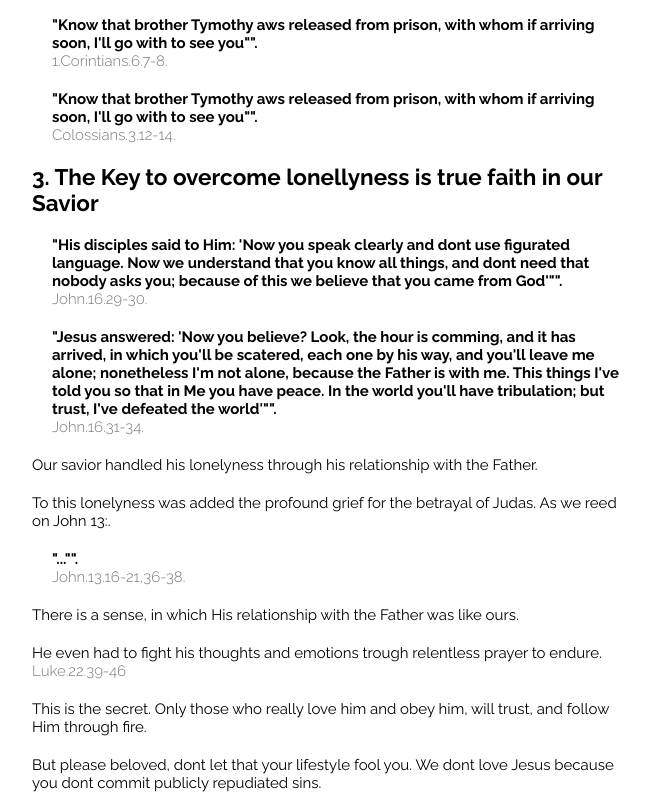
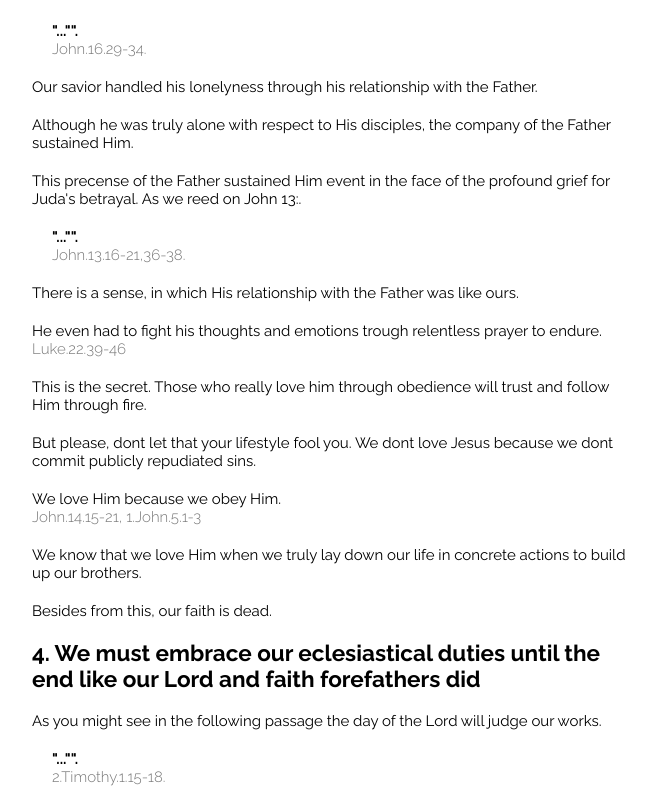
Before and after one commit to EduardoOsteicoechea/eduardoosfrontend, a React (Vite) app: page /a_healthy_lonelyness in a window 1280 px wide. Shown: the part 994-1788 px from the top of the page, without its empty margins (308-964 px from the left). Built offline with nearby package versions, Linux system fonts and the light colour scheme.

Commit message:
test deploy

```diff
--- a/public/static_data/a_healthy_lonelyness.json
+++ b/public/static_data/a_healthy_lonelyness.json
@@ -5,194 +5,119 @@
          "heading": "A good life can end in lonelyness and betrayal",
          "subideas": [
             {
-               "text": "Know that brother Tymothy aws released from prison, with whom if arriving soon, I'll go with to see you",
-               "keyPhases": [],
-               "relatedBibleReferences": [],
-               "lists": [],
+               "text": "...",
                "isBiblicalPassage": true,
                "biblicalReference": "Hebrews.13.24"
             },
             {
-               "text": "As you might notice, Timothy was also imprisoned. The mention of Tymothy, plus the lack of Paul mentioning on the letter, plus the incredible difference in style and focus of this letter with Paul's letters, suggests me that maybe Paul is dead at this point, and that Tymothy persevered as instructed in 2 timothy",
-               "keyPhases": [],
-               "relatedBibleReferences": [],
-               "lists": [],
-               "isBiblicalPassage": false,
-               "biblicalReference": ""
+               "text": "As you might notice, Timothy was also imprisoned. The mention of Tymothy, plus the lack of Paul mentioning on the letter, plus the incredible difference in style and focus of this letter with Paul's letters, suggests me that maybe Paul is dead at this point, and that Tymothy persevered as instructed in 2 timothy"
             },
             {
-               "text": "As you know, all that are in Asia turned their back on me, among whom are Figelo and Hermogenes. That the Lord grants mercy to the house of Onesiphorus, because many times he consolated me and didn't was ashamed by my chains. Rather, when he was in Rome, seeked me with haste and found me. That the Lod grants that he finds mercy from the Lord in that day. Besides, the services that he gave in Ephesus you know them better",
-               "keyPhases": [],
-               "relatedBibleReferences": [],
-               "lists": [],
+               "text": "...",
                "isBiblicalPassage": true,
                "biblicalReference": "2.Timothy.1.15-18"
-            }
-            ,
+            },
             {
-               "text": "As you know, all that are in Asia turned their back on me, among whom are Figelo and Hermogenes. That the Lord grants mercy to the house of Onesiphorus, because many times he consolated me and didn't was ashamed by my chains. Rather, when he was in Rome, seeked me with haste and found me. That the Lod grants that he finds mercy from the Lord in that day. Besides, the services that he gave in Ephesus you know them better",
-               "keyPhases": [],
-               "relatedBibleReferences": [],
-               "lists": [],
+               "text": "...",
                "isBiblicalPassage": true,
                "biblicalReference": "2.Timothy.2.8-13"
+            },
+            {
+               "text": "...",
+               "isBiblicalPassage": true,
+               "biblicalReference": "2.Corinthians.11.1-15,12.11-13"
             }
          ]
       },
-
-
       {
          "heading": "The task of Christian Life is obedient perseverance event in the face of lonelyness",
          "subideas": [
             {
-               "text": "Know that brother Tymothy aws released from prison, with whom if arriving soon, I'll go with to see you",
-               "keyPhases": [],
-               "relatedBibleReferences": [],
-               "lists": [],
+               "text": "...",
                "isBiblicalPassage": true,
                "biblicalReference": "Revelation.2.8-11"
-            }
-            ,
+            },
             {
-               "text": "Know that brother Tymothy aws released from prison, with whom if arriving soon, I'll go with to see you",
-               "keyPhases": [],
-               "relatedBibleReferences": [],
-               "lists": [],
+               "text": "...",
                "isBiblicalPassage": true,
                "biblicalReference": "Revelation.3.1-6"
-            }
-            ,
+            },
             {
-               "text": "Know that brother Tymothy aws released from prison, with whom if arriving soon, I'll go with to see you",
-               "keyPhases": [],
-               "relatedBibleReferences": [],
-               "lists": [],
+               "text": "...",
                "isBiblicalPassage": true,
                "biblicalReference": "1.Corintians.6.7-8"
-            }
-            ,
+            },
             {
-               "text": "Know that brother Tymothy aws released from prison, with whom if arriving soon, I'll go with to see you",
-               "keyPhases": [],
-               "relatedBibleReferences": [],
-               "lists": [],
+               "text": "...",
                "isBiblicalPassage": true,
                "biblicalReference": "Colossians.3.12-14"
             }
          ]
       },
-
-
       {
          "heading": "The Key to overcome lonellyness is true faith in our Savior",
          "subideas": [
             {
-               "text": "His disciples said to Him: 'Now you speak clearly and dont use figurated language. Now we understand that you know all things, and dont need that nobody asks you; because of this we believe that you came from God'",
-               "keyPhases": [],
-               "relatedBibleReferences": [],
-               "lists": [],
+               "text": "...",
                "isBiblicalPassage": true,
-               "biblicalReference": "John.16.29-30"
+               "biblicalReference": "John.16.29-34"
             },
             {
-               "text": "Jesus answered: 'Now you believe? Look, the hour is comming, and it has arrived, in which you'll be scatered, each one by his way, and you'll leave me alone; nonetheless I'm not alone, because the Father is with me. This things I've told you so that in Me you have peace. In the world you'll have tribulation; but trust, I've defeated the world'",
-               "keyPhases": [],
-               "relatedBibleReferences": [],
-               "lists": [],
-               "isBiblicalPassage": true,
-               "biblicalReference": "John.16.31-34"
-            }
-            ,
+               "text": "Our savior handled his lonelyness through his relationship with the Father",
+               "biblicalReference": ""
+            },
             {
-               "text": "Our savior handled his lonelyness through his relationship with the Father",
-               "keyPhases": [],
-               "relatedBibleReferences": [],
-               "lists": [],
-               "isBiblicalPassage": false,
-               "biblicalReference": ""
-            }
-            ,
+               "text": "Although he was truly alone with respect to His disciples, the company of the Father sustained Him"
+            },
             {
-               "text": "To this lonelyness was added the profound grief for the betrayal of Judas. As we reed on John 13:",
-               "keyPhases": [],
-               "relatedBibleReferences": [],
-               "lists": [],
-               "isBiblicalPassage": false,
-               "biblicalReference": ""
-            }
-            ,
+               "text": "This precense of the Father sustained Him event in the face of the profound grief for Juda's betrayal. As we reed on John 13:"
+            },
             {
                "text": "...",
-               "keyPhases": [],
-               "relatedBibleReferences": [],
-               "lists": [],
                "isBiblicalPassage": true,
                "biblicalReference": "John.13.16-21,36-38"
-            }
-            ,
+            },
             {
-               "text": "There is a sense, in which His relationship with the Father was like ours",
-               "keyPhases": [],
-               "relatedBibleReferences": [],
-               "lists": [],
-               "isBiblicalPassage": false,
-               "biblicalReference": ""
-            }
-            ,
+               "text": "There is a sense, in which His relationship with the Father was like ours"
+            },
             {
                "text": "He even had to fight his thoughts and emotions trough relentless prayer to endure",
                "keyPhases": [],
-               "relatedBibleReferences": ["Luke.22.39-46"],
-               "lists": [],
-               "isBiblicalPassage": false,
-               "biblicalReference": ""
+               "relatedBibleReferences": [
+                  "Luke.22.39-46"
+               ]
+            },
+            {
+               "text": "This is the secret. Those who really love him through obedience will trust and follow Him through fire"
+            },
+            {
+               "text": "But please, dont let that your lifestyle fool you. We dont love Jesus because we dont commit publicly repudiated sins"
+            },
+            {
+               "text": "We love Him because we obey Him",
+               "relatedBibleReferences": [
+                  "John.14.15-21",
+                  "1.John.5.1-3"
+               ]
+            },
+            {
+               "text": "We know that we love Him when we truly lay down our life in concrete actions to build up our brothers"
+            },
+            {
+               "text": "Besides from this, our faith is dead"
             }
-            ,
-            {
-               "text": "This is the secret. Only those who really love him and obey him, will trust, and follow Him through fire",
-               "keyPhases": [],
-               "relatedBibleReferences":[],
-               "lists": [],
-               "isBiblicalPassage": false,
-               "biblicalReference": ""
-            }
-            ,
-            {
-               "text": "But please beloved, dont let that your lifestyle fool you. We dont love Jesus because you dont commit publicly repudiated sins",
-               "keyPhases": [],
-               "relatedBibleReferences":[],
-               "lists": [],
-               "isBiblicalPassage": false,
-               "biblicalReference": ""
-            }
-            ,
-            {
-               "text": "We know that we love Him because we obey Him",
-               "keyPhases": [],
-               "relatedBibleReferences":["John.14.15-21","1.John.5.1-3"],
-               "lists": [],
-               "isBiblicalPassage": false,
-               "biblicalReference": ""
-            }
-            ,
-            {
-               "text": "We know that we love Him when we truly lay down our life in concrete actions to build up our brothers. Besides from this, our faith is dead"
-            }
-
          ]
       },
-
-
       {
          "heading": "We must embrace our eclesiastical duties until the end like our Lord and faith forefathers did",
          "subideas": [
             {
-               "text": "Know that brother Tymothy aws released from prison, with whom if arriving soon, I'll go with to see you",
-               "keyPhases": [],
-               "relatedBibleReferences": [],
-               "lists": [],
+               "text": "As you might see in the following passage the day of the Lord will judge our works"
+            },
+            {
+               "text": "...",
                "isBiblicalPassage": true,
-               "biblicalReference": "Revelation.2.8-11"
+               "biblicalReference": "2.Timothy.1.15-18"
             }
          ]
       }
--- a/src/pages/AHealthyLoneliness.tsx
+++ b/src/pages/AHealthyLoneliness.tsx
@@ -41,9 +41,9 @@ function AHealthyLoneliness()
 
             const data = await response.json();
             const formattedData: Article = data as Article;
-            setjsonData(formattedData)
+            setjsonData(formattedData);
             setideas(formattedData.ideas.map(idea => idea.heading));
-            setisDataLoaded(true)
+            setisDataLoaded(true);
          } catch (error: any)
          {
             console.error(error);
@@ -64,9 +64,9 @@ function AHealthyLoneliness()
             <article>
                <h1>{jsonData.title}</h1>
                <ul>
-                  {ideas?.map((i,index) => <li key={index}><a href={"#"+i}>{index+1}. {i}</a></li>)}
+                  {ideas?.map((i, index) => <li key={index}><a href={"#" + i}>{index + 1}. {i}</a></li>)}
                </ul>
-                  {jsonData.ideas.map((i,index)=>
+               {jsonData.ideas.map((i, index) =>
                   <div
                      key={index}
                      className="ArticleIdea"
@@ -75,30 +75,31 @@ function AHealthyLoneliness()
                         key={index}
                         id={i.heading}
                         className="ArticleIdeaHeading"
-                        >{index+1}. {i.heading}</h2>
-                        {i.subideas.map((si,index)=>{
-                           const rbr = si.relatedBibleReferences && si.relatedBibleReferences.length > 0 ? si.relatedBibleReferences.reduce((acc,c)=>acc.concat(", " +c)) : "";
-                           if(si.isBiblicalPassage && si.isBiblicalPassage)
+                     >{index + 1}. {i.heading}</h2>
+                     {i.subideas.map((si, index) => {
+
+                        const rbr = si.relatedBibleReferences && si.relatedBibleReferences.length > 0 ? si.relatedBibleReferences.reduce((acc, c) => acc.concat(", " + c)) : "";
+
+                        if (si.isBiblicalPassage && si.isBiblicalPassage)
+                        {
                            return <p
                               key={index}
                               className="biblicalPassage"
                            >
                               "{si.text}"". {rbr}
-                                 {
-                                    si.relatedBibleReferences.length > 0
-                                 }
                               <span
                                  className="biblicalPassageReference"
                               >
                                  {si.biblicalReference}.
                               </span>
-                              </p>
+                           </p>;
+                        }
                         return <p key={index}>
                            {si.text}. <span
                               className="biblicalPassageReference">
                               {rbr}
                            </span>
-                              </p>
+                        </p>;
                      }
                      )}
                   </div>)}
```
Also changed, not shown: 3 other files (tests, documents, lock files or other folders). Lines whose indentation alone changed are shown as unchanged.
